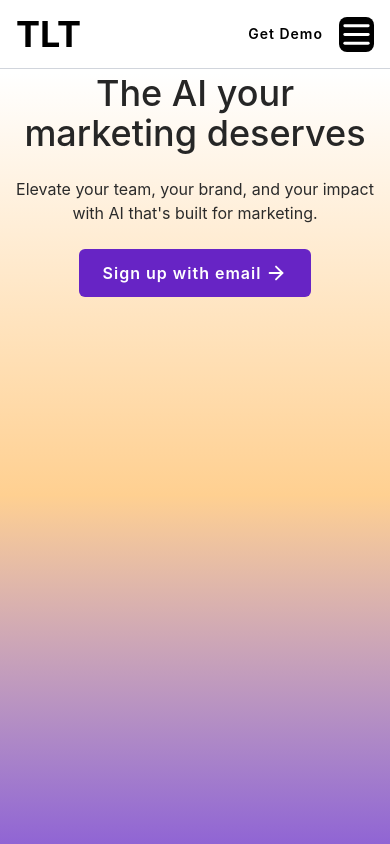
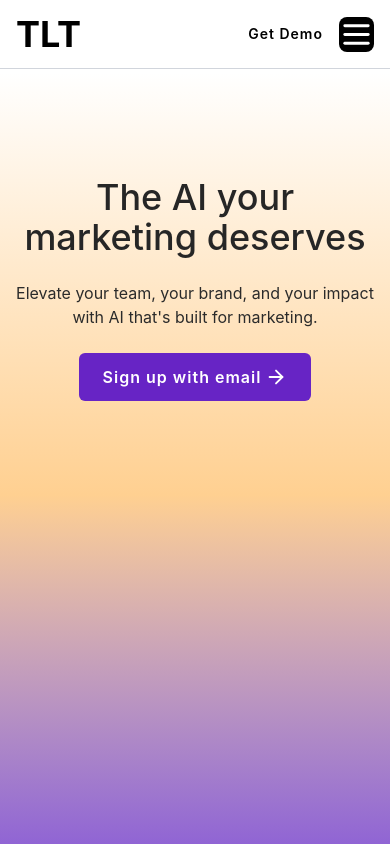
Before and after one commit to The-HSQ/TLT, a React (Vite) app: page / in a window 390 px wide. Shown: the top 844 px of the page. Built offline with nearby package versions, Linux system fonts and the light colour scheme.

Commit message:
padding in herosection of home

```diff
--- a/src/components/Home/HeroSection.jsx
+++ b/src/components/Home/HeroSection.jsx
@@ -13,7 +13,7 @@ const HeroSection = () => {
 
     return (
         <main className="bg-gradient-to-b via-bgGradVia to-[#7E45DB] md:px-[2rem] lg:px-[2.5rem] flex flex-col items-center justify-start min-h-screen ">
-            <div className=" custom-container flex flex-col gap-6 items-center justify-center lg:py-32 2xl:py-46 ">
+            <div className=" custom-container flex flex-col gap-6 items-center justify-center py-26 lg:py-32 2xl:py-46 ">
                 <h1 className="md:tracking-[-3px] text-center text-balance text-[#262626] md:text-7xl xs:text-5xl text-4xl font-medium flex flex-col ">
                     The AI your
                     <span className=" text-balance ">
```
